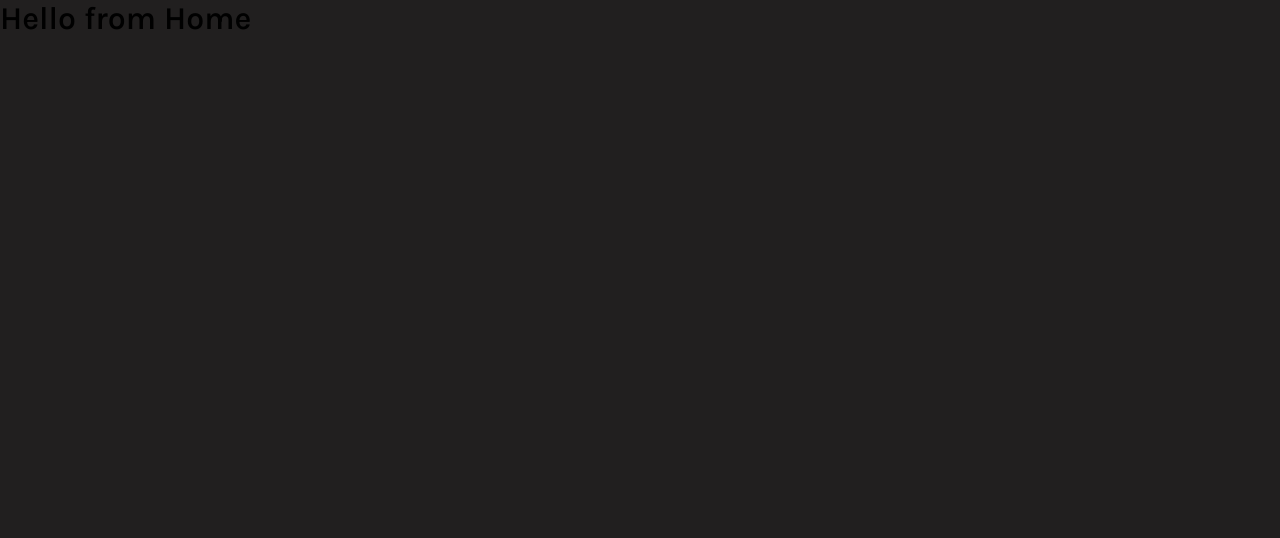
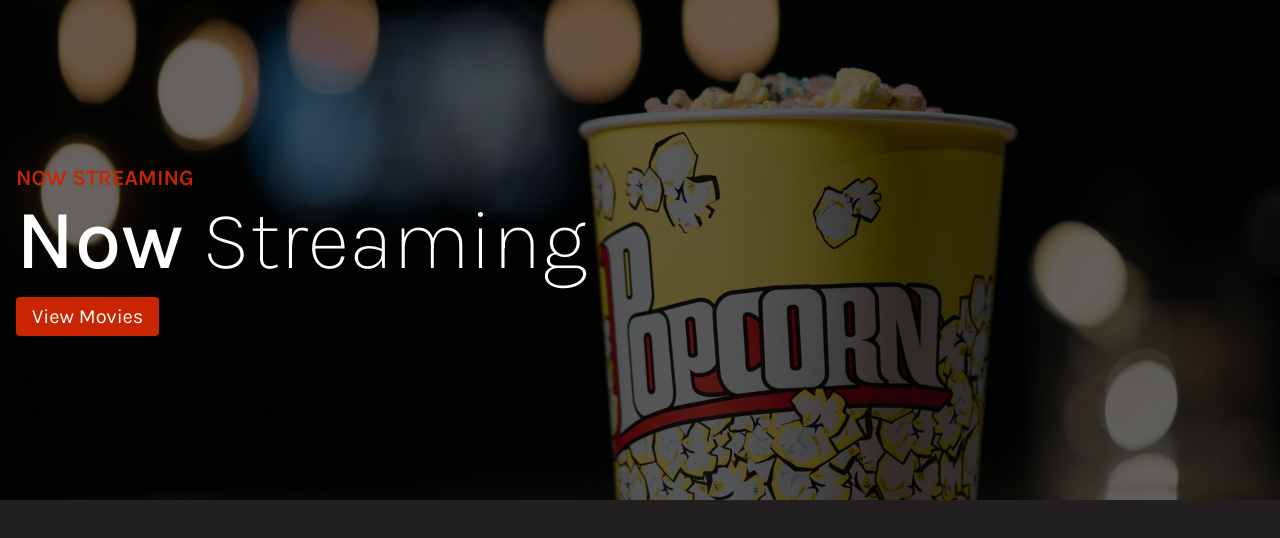
Before and after one commit to abayomi1196/nuxt-movie-app, a Nuxt app: page / in a window 1280 px wide. Shown: the top 538 px of the page. Built offline with nearby package versions, Linux system fonts and the light colour scheme.

Commit message:
setup hero component

```diff
--- /dev/null
+++ b/components/AppHero.vue
@@ -0,0 +1,98 @@
+<template>
+  <div class="hero">
+    <img src="@/assets/images/movieHero.jpg" alt="Popcorn in Cinema" />
+
+    <div class="text-container">
+      <div class="text">
+        <span class="mini-heading">Now Streaming</span>
+
+        <h1><span>Now</span> Streaming</h1>
+
+        <a href="#movie-grid" class="button">View Movies</a>
+      </div>
+    </div>
+  </div>
+</template>
+
+<script>
+export default {
+  name: 'Hero',
+};
+</script>
+
+<style lang="scss" scoped>
+.hero {
+  height: 400px;
+  position: relative;
+
+  @media (min-width: 750px) {
+    height: 500px;
+  }
+
+  &::after {
+    content: '';
+    position: absolute;
+    top: 0;
+    left: 0;
+    height: 100%;
+    width: 100%;
+    background-color: rgba(0, 0, 0, 0.6);
+  }
+
+  img {
+    width: 100%;
+    height: 100%;
+    object-fit: cover;
+  }
+
+  .text-container {
+    z-index: 99;
+    position: absolute;
+    top: 0;
+    margin: 0;
+    width: 100%;
+    height: 100%;
+    display: flex;
+    flex-direction: column;
+    justify-content: center;
+
+    .text {
+      padding: 0 16px;
+      width: 100%;
+      max-width: 1400px;
+      margin: 0 auto;
+    }
+
+    .mini-heading {
+      font-weight: 600;
+      font-size: 18px;
+      text-transform: uppercase;
+      color: #c92502;
+      margin-bottom: 8px;
+      @media (min-width: 750px) {
+        font-size: 22px;
+      }
+    }
+
+    h1 {
+      color: #fff;
+      font-size: 64px;
+      font-weight: 200;
+      margin-bottom: 8px;
+
+      @media (min-width: 750px) {
+        font-size: 84px;
+      }
+
+      span {
+        font-weight: 500;
+      }
+    }
+
+    .button {
+      font-size: 20px;
+      align-self: flex-start;
+    }
+  }
+}
+</style>
--- a/pages/index.vue
+++ b/pages/index.vue
@@ -1,5 +1,5 @@
 <template>
-  <h1>Hello from Home</h1>
+  <AppHero />
 </template>
 
 <script>
```
Also changed, not shown: assets/images/movieHero.jpg (added).
